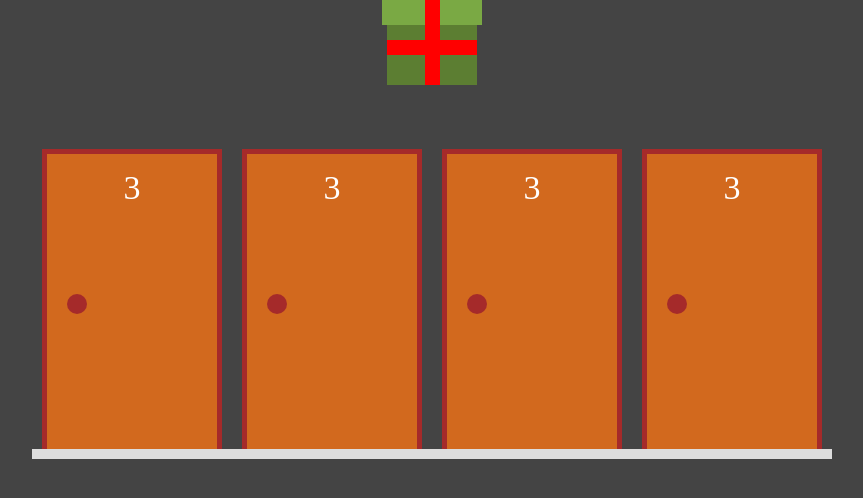
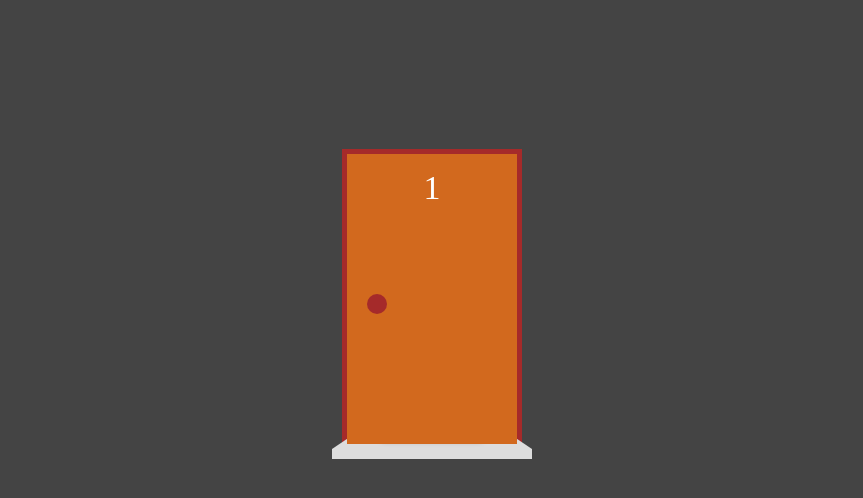
Before and after one commit to JefersonGabri/Porta-Premiada-NextJs, a Next.js app: page / in a window 1280 px wide. Shown: the top 498 px of the page, without its empty margins (208-1071 px from the left). Built offline with nearby package versions, Linux system fonts and the light colour scheme.

Commit message:
Adição de sombras no presente, perspectiva diferente no chão e background na porta premiada

```diff
--- a/src/components/Porta.tsx
+++ b/src/components/Porta.tsx
@@ -1,18 +1,31 @@
 import styles from '../styles/Porta.module.css'
 import React from 'react'
+import PortaModel from '@/models/porta'
+
+interface PortaProps {
+  value: PortaModel
+  onChange: (novaPorta: PortaModel) => void
+}
 
 
-const Porta = () => {
-  const [abriu, setAbriu] = React.useState(false)
+const Porta = (props: PortaProps) => {
+  const porta = props.value
+  const selecionada = porta.selecionada ? styles.selecionada : ''
+  // const [abrir, setAbri] = React.useState(false)
+
+  const alternarSelecao = () => props.onChange(porta.alternarSelecao())
+  const abrir = e => {
+    e.stopPropagation()
+    props.onChange(porta.abrir())
+  }
+
 
   return (
-    <div className={styles.area} >
-      <div className={`${styles.batente}  `}>
-        <div className={`${styles.porta} ${abriu ? styles.aberta : ''}`}>
-          <div className={`${styles.macaneta} `} onClick={()=>{
-      setAbriu(true)
-    }}></div>
-          <div className={styles.numero}>3</div>
+    <div className={`${styles.area} `} onClick={alternarSelecao} >
+      <div className={`${styles.batente}  ${selecionada}`}>
+        <div className={`${styles.porta} ${porta.aberta ? styles.aberta : ''} `}>
+          <div className={`${styles.macaneta} `} onClick={abrir}></div>
+          <div className={styles.numero}>{porta.numero}</div>
         </div>
       </div>
         <div className={styles.chao}></div>
--- /dev/null
+++ b/src/models/porta.ts
@@ -0,0 +1,42 @@
+export default class PortaModel {
+  #numero: number
+  #temPresente: boolean
+  #selecionada: boolean
+  #aberta: boolean
+
+  constructor(numero: number, temPresente: boolean = false, selecionada: boolean = false, aberta: boolean = false) {
+    this.#numero =  numero
+    this.#temPresente =  temPresente
+    this.#selecionada =  selecionada
+    this.#aberta =  aberta
+  }
+
+  get numero() {
+    return this.#numero
+  }
+  get temPresente(){
+    return this.#temPresente
+  }
+  get selecionada(){
+    return this.#selecionada
+  }
+  get aberta(){
+    return this.#aberta
+  }
+
+  desselecionar(){
+    const selecionada = false
+    return new PortaModel(this.numero, this.temPresente, selecionada, this.aberta)
+  }
+
+  alternarSelecao() {
+    const selecionada = !this.selecionada
+
+    return new PortaModel(this.numero, this.temPresente, selecionada, this.aberta)
+  }
+  abrir() {
+    const aberta = true
+
+    return new PortaModel(this.numero, this.temPresente, this.selecionada, aberta)
+  }
+}
--- a/src/pages/index.tsx
+++ b/src/pages/index.tsx
@@ -2,8 +2,11 @@
 import styles from '@/styles/Home.module.css';
 import Presente from '@/components/Presente';
 import Porta from '@/components/Porta';
+import PortaModel from '@/models/porta';
+import {useState} from 'react'
 
 export default function Home() {
+  const [p1, setP1] = useState(new PortaModel(1))
   return (
     <>
       <Head>
@@ -15,10 +18,7 @@
       <main className={styles.main}>
         <Presente />
         <div className={styles.portas}>
-          <Porta />
-          <Porta />
-          <Porta />
-          <Porta />
+          <Porta value={p1} onChange={novaPorta => setP1(novaPorta)}/>
         </div>
       </main>
     </>
--- a/src/styles/Porta.module.css
+++ b/src/styles/Porta.module.css
@@ -6,6 +6,7 @@
   align-items: center;
   cursor: pointer;
  overflow: hidden;
+ position: relative;
 
 }
 
@@ -15,11 +16,21 @@
   border:  5px solid brown;
   border-bottom: none;
   width: 90%;
+  height: 100px;
+  background:url('../assets/Pregação_porta_aberta_por_Deus_sermão_esboço_estudo_bíblico.jpg') no-repeat 51% 60% ;
+  background-size: 1000px;
 }
 
-
+.chao {
+  width: 100%;
+  height: 100px;  background-color: #DDD;
+  transform: perspective(80px) rotateX(50deg);
+  position: absolute;
+  bottom: -40px;
+}
 .porta {
   display: flex;
+  height: 290px;
   flex-direction: column;
   align-items: center;
   flex-grow: 1;
@@ -28,6 +39,7 @@
   transform-origin: right center;
     transform: perspective(1000px) rotateY(0deg);
     transition: all .8s;
+    z-index: 1;
 }
 
 .numero {
@@ -44,11 +56,7 @@
   left: 20px;
 }
 
-.chao {
-  width: 100%;
-  height: 10px;
-  background-color: #DDD;
-}
+
 
 .area:hover .batente,.batente.selecionada{
   border-color: yellow;
@@ -59,5 +67,5 @@
 }
 
  .porta.aberta {
- transform: perspective(1000px) rotateY(-90deg) ;
+ transform: perspective(1000px) rotateY(-85deg) ;
 }
--- a/src/styles/Presente.module.css
+++ b/src/styles/Presente.module.css
@@ -1,11 +1,25 @@
 .presente {
+  position: relative;
   display: flex;
    flex-direction: column;
   align-items: center;
   max-width: max-content;
   position: relative;
   margin: 0 auto;
-  }
+  top: 345px;
+  z-index: 1;
+}
+
+.presente::after {
+  content: '';
+  width: 100%;
+  height: 10px;
+  background-color: rgba(0, 0, 0, 0.5);
+  position: absolute;
+  z-index: 1;
+  bottom: -10px;
+  filter: blur(3px);
+}
 
 .tampa {
   width: 100px;
--- a/tsconfig.json
+++ b/tsconfig.json
@@ -1,6 +1,6 @@
 {
   "compilerOptions": {
-    "target": "es5",
+    "target": "es6",
     "lib": ["dom", "dom.iterable", "esnext"],
     "allowJs": true,
     "skipLibCheck": true,
```
Also changed, not shown: src/assets/Pregação_porta_aberta_por_Deus_sermão_esboço_estudo_bíblico.jpg (added), 1 other file (tests, documents, lock files or other folders).
